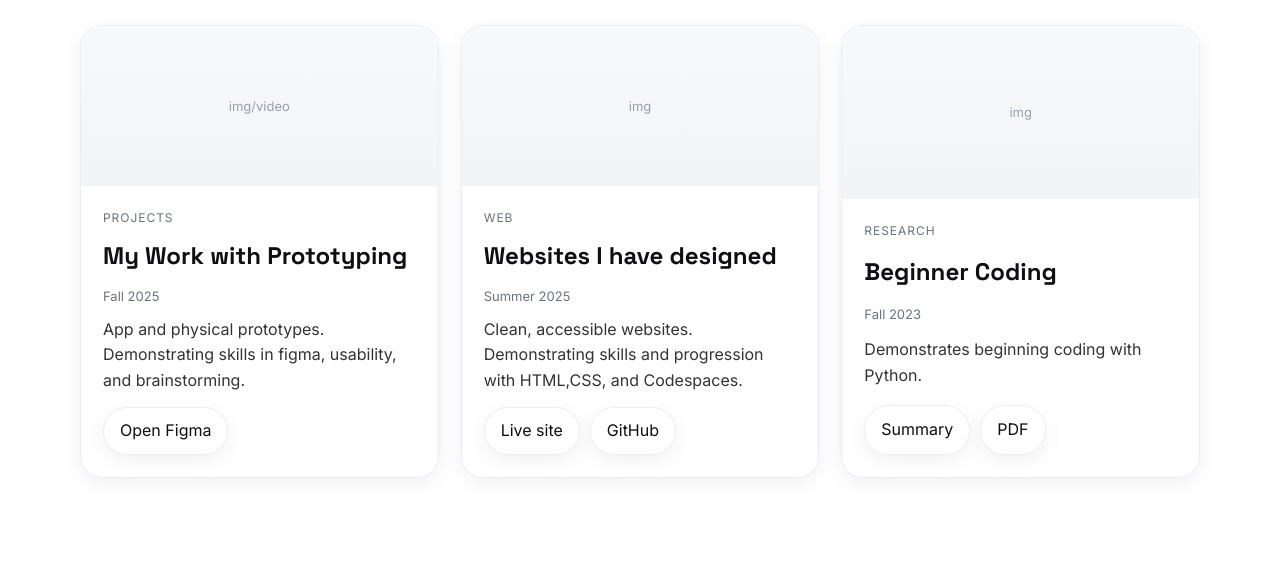
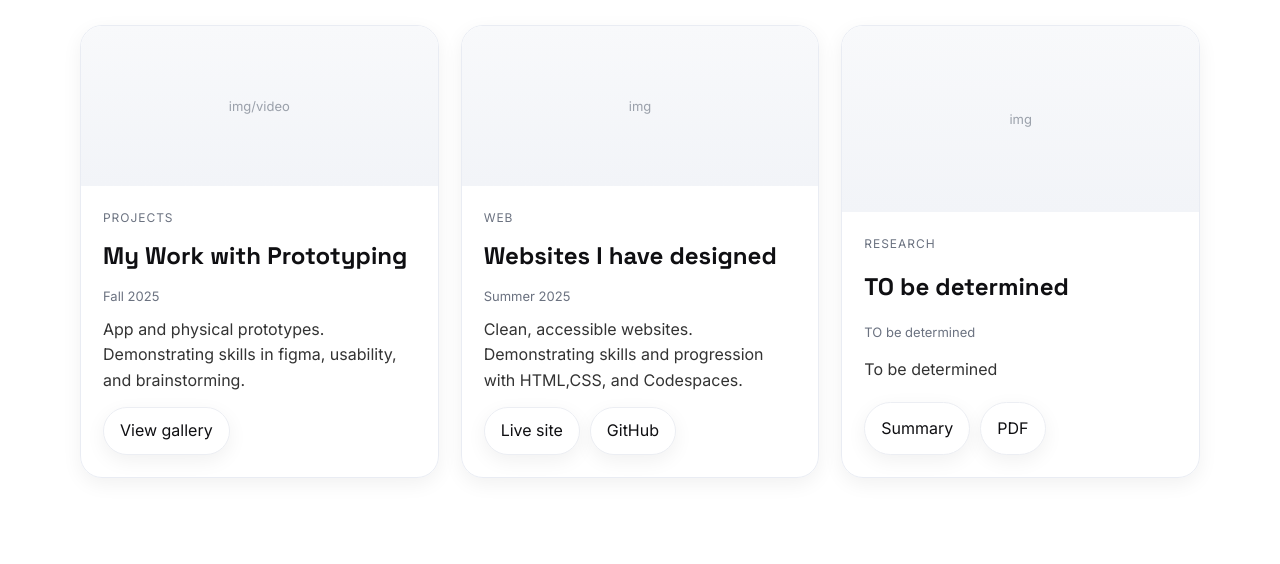
Before and after one commit to Juliakoutsoukos/Julia-K-Portfolio, a plain HTML site: page work.html in a window 1280 px wide. Shown: the part 236-800 px from the top of the page. Drawn offline with Linux system fonts and the light colour scheme.

Commit message:
Update work.html

```diff
--- a/work.html
+++ b/work.html
@@ -47,9 +47,9 @@
             <h2 class="wtitle">My Work with Prototyping</h2>
             <p class="wmeta">Fall 2025</p>
             <p class="wdesc">App and physical prototypes. Demonstrating skills in figma, usability, and brainstorming.</p>
-            <div class="wactions">
-              <a class="btn" href="#" target="_blank" rel="noopener">Open Figma</a>
-            </div>
+           <div class="wactions">
+            <a class="btn" href="work-prototyping.html">View gallery</a>
+           </div>
           </div>
         </article>
 
@@ -73,9 +73,9 @@
           <div class="wthumb" aria-hidden="true">img</div>
           <div class="wbody">
             <div class="eyebrow">Research</div>
-            <h2 class="wtitle">Beginner Coding</h2>
-            <p class="wmeta">Fall 2023</p>
-            <p class="wdesc">Demonstrates beginning coding with Python.</p>
+            <h2 class="wtitle">TO be determined</h2>
+            <p class="wmeta">TO be determined</p>
+            <p class="wdesc">To be determined</p>
             <div class="wactions">
               <a class="btn" href="#" target="_blank" rel="noopener">Summary</a>
               <a class="btn ghost" href="#" target="_blank" rel="noopener">PDF</a>
```
